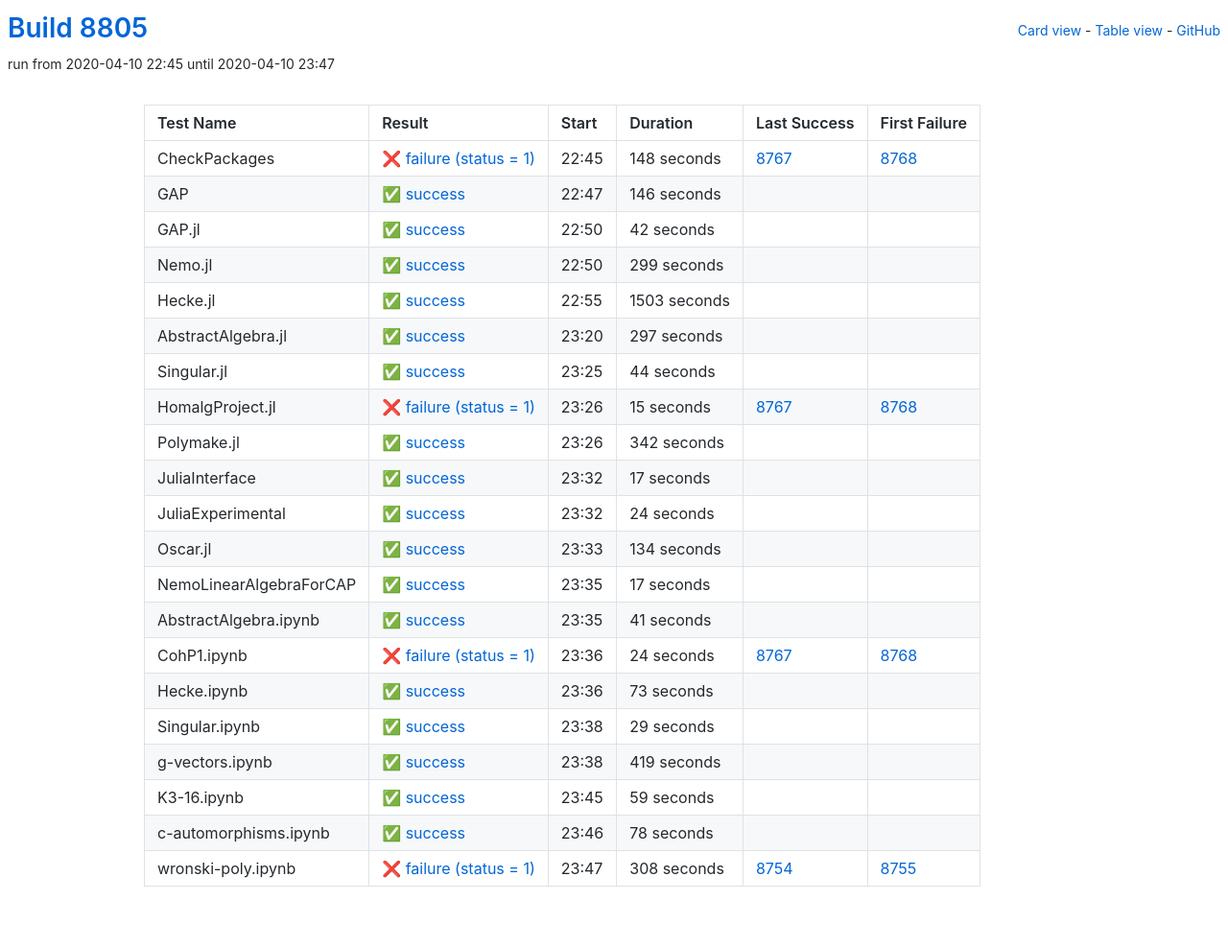
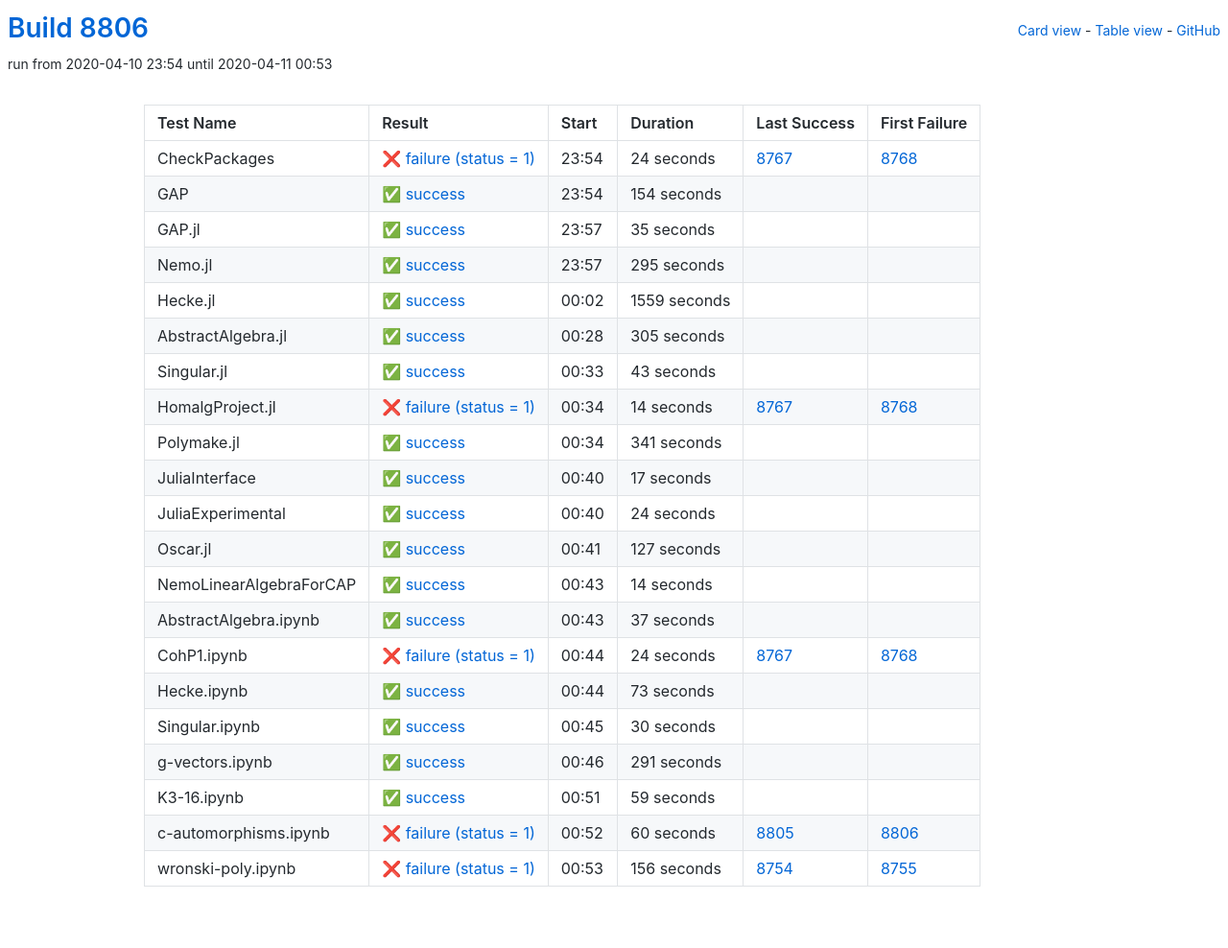
Before and after one commit to oscar-system/oscar-ci-status, a Jekyll site: the page built from table.html, in a window 1280 px wide. Shown: the whole page at 96% size. Built offline with Jekyll 4.4.1, drawn with Linux system fonts in a browser that asks for light colours.

Commit message:
Build 8806

```diff
--- a/_data/ci.yml
+++ b/_data/ci.yml
@@ -1,104 +1,104 @@
-build: 8805
-build_url: https://oscarci.mathematik.uni-kl.de/job/oscar/8805/
+build: 8806
+build_url: https://oscarci.mathematik.uni-kl.de/job/oscar/8806/
 job: oscar
 tests:
-- duration: 148
+- duration: 24
   exitcode: 1
   first_failure: 8768
   first_failure_url: https://oscarci.mathematik.uni-kl.de/job/oscar/8768/
   last_success: 8767
   last_success_url: https://oscarci.mathematik.uni-kl.de/job/oscar/8767/
-  log: https://oscarci.mathematik.uni-kl.de/job/oscar/8805/artifact/logs/build-8805/CheckPackages.log
+  log: https://oscarci.mathematik.uni-kl.de/job/oscar/8806/artifact/logs/build-8806/CheckPackages.log
   name: CheckPackages
-  start: 2020-04-10 22:45
+  start: 2020-04-10 23:54
   status: failure
   success: false
-- duration: 146
+- duration: 154
   exitcode: 0
   first_failure: false
   first_failure_url: null
   last_success: false
   last_success_url: null
-  log: https://oscarci.mathematik.uni-kl.de/job/oscar/8805/artifact/logs/build-8805/GAP.log
+  log: https://oscarci.mathematik.uni-kl.de/job/oscar/8806/artifact/logs/build-8806/GAP.log
   name: GAP
-  start: 2020-04-10 22:47
+  start: 2020-04-10 23:54
   status: success
   success: true
-- duration: 42
+- duration: 35
   exitcode: 0
   first_failure: false
   first_failure_url: null
   last_success: false
   last_success_url: null
-  log: https://oscarci.mathematik.uni-kl.de/job/oscar/8805/artifact/logs/build-8805/GAP.jl.log
+  log: https://oscarci.mathematik.uni-kl.de/job/oscar/8806/artifact/logs/build-8806/GAP.jl.log
   name: GAP.jl
-  start: 2020-04-10 22:50
+  start: 2020-04-10 23:57
   status: success
   success: true
-- duration: 299
+- duration: 295
   exitcode: 0
   first_failure: false
   first_failure_url: null
   last_success: false
   last_success_url: null
-  log: https://oscarci.mathematik.uni-kl.de/job/oscar/8805/artifact/logs/build-8805/Nemo.jl.log
+  log: https://oscarci.mathematik.uni-kl.de/job/oscar/8806/artifact/logs/build-8806/Nemo.jl.log
   name: Nemo.jl
-  start: 2020-04-10 22:50
+  start: 2020-04-10 23:57
   status: success
   success: true
-- duration: 1503
+- duration: 1559
   exitcode: 0
   first_failure: false
   first_failure_url: null
   last_success: false
   last_success_url: null
-  log: https://oscarci.mathematik.uni-kl.de/job/oscar/8805/artifact/logs/build-8805/Hecke.jl.log
+  log: https://oscarci.mathematik.uni-kl.de/job/oscar/8806/artifact/logs/build-8806/Hecke.jl.log
   name: Hecke.jl
-  start: 2020-04-10 22:55
+  start: 2020-04-11 00:02
   status: success
   success: true
-- duration: 297
+- duration: 305
   exitcode: 0
   first_failure: false
   first_failure_url: null
   last_success: false
   last_success_url: null
-  log: https://oscarci.mathematik.uni-kl.de/job/oscar/8805/artifact/logs/build-8805/AbstractAlgebra.jl.log
+  log: https://oscarci.mathematik.uni-kl.de/job/oscar/8806/artifact/logs/build-8806/AbstractAlgebra.jl.log
   name: AbstractAlgebra.jl
-  start: 2020-04-10 23:20
+  start: 2020-04-11 00:28
   status: success
   success: true
-- duration: 44
+- duration: 43
   exitcode: 0
   first_failure: false
   first_failure_url: null
   last_success: false
   last_success_url: null
-  log: https://oscarci.mathematik.uni-kl.de/job/oscar/8805/artifact/logs/build-8805/Singular.jl.log
+  log: https://oscarci.mathematik.uni-kl.de/job/oscar/8806/artifact/logs/build-8806/Singular.jl.log
   name: Singular.jl
-  start: 2020-04-10 23:25
+  start: 2020-04-11 00:33
   status: success
   success: true
-- duration: 15
+- duration: 14
   exitcode: 1
   first_failure: 8768
   first_failure_url: https://oscarci.mathematik.uni-kl.de/job/oscar/8768/
   last_success: 8767
   last_success_url: https://oscarci.mathematik.uni-kl.de/job/oscar/8767/
-  log: https://oscarci.mathematik.uni-kl.de/job/oscar/8805/artifact/logs/build-8805/HomalgProject.jl.log
+  log: https://oscarci.mathematik.uni-kl.de/job/oscar/8806/artifact/logs/build-8806/HomalgProject.jl.log
   name: HomalgProject.jl
-  start: 2020-04-10 23:26
+  start: 2020-04-11 00:34
   status: failure
   success: false
-- duration: 342
+- duration: 341
   exitcode: 0
   first_failure: false
   first_failure_url: null
   last_success: false
   last_success_url: null
-  log: https://oscarci.mathematik.uni-kl.de/job/oscar/8805/artifact/logs/build-8805/Polymake.jl.log
+  log: https://oscarci.mathematik.uni-kl.de/job/oscar/8806/artifact/logs/build-8806/Polymake.jl.log
   name: Polymake.jl
-  start: 2020-04-10 23:26
+  start: 2020-04-11 00:34
   status: success
   success: true
 - duration: 17
@@ -107,9 +107,9 @@ tests:
   first_failure_url: null
   last_success: false
   last_success_url: null
-  log: https://oscarci.mathematik.uni-kl.de/job/oscar/8805/artifact/logs/build-8805/JuliaInterface.log
+  log: https://oscarci.mathematik.uni-kl.de/job/oscar/8806/artifact/logs/build-8806/JuliaInterface.log
   name: JuliaInterface
-  start: 2020-04-10 23:32
+  start: 2020-04-11 00:40
   status: success
   success: true
 - duration: 24
@@ -118,42 +118,42 @@ tests:
   first_failure_url: null
   last_success: false
   last_success_url: null
-  log: https://oscarci.mathematik.uni-kl.de/job/oscar/8805/artifact/logs/build-8805/JuliaExperimental.log
+  log: https://oscarci.mathematik.uni-kl.de/job/oscar/8806/artifact/logs/build-8806/JuliaExperimental.log
   name: JuliaExperimental
-  start: 2020-04-10 23:32
+  start: 2020-04-11 00:40
   status: success
   success: true
-- duration: 134
+- duration: 127
   exitcode: 0
   first_failure: false
   first_failure_url: null
   last_success: false
   last_success_url: null
-  log: https://oscarci.mathematik.uni-kl.de/job/oscar/8805/artifact/logs/build-8805/Oscar.jl.log
+  log: https://oscarci.mathematik.uni-kl.de/job/oscar/8806/artifact/logs/build-8806/Oscar.jl.log
   name: Oscar.jl
-  start: 2020-04-10 23:33
+  start: 2020-04-11 00:41
   status: success
   success: true
-- duration: 17
+- duration: 14
   exitcode: 0
   first_failure: false
   first_failure_url: null
   last_success: false
   last_success_url: null
-  log: https://oscarci.mathematik.uni-kl.de/job/oscar/8805/artifact/logs/build-8805/NemoLinearAlgebraForCAP.log
+  log: https://oscarci.mathematik.uni-kl.de/job/oscar/8806/artifact/logs/build-8806/NemoLinearAlgebraForCAP.log
   name: NemoLinearAlgebraForCAP
-  start: 2020-04-10 23:35
+  start: 2020-04-11 00:43
   status: success
   success: true
-- duration: 41
+- duration: 37
   exitcode: 0
   first_failure: false
   first_failure_url: null
   last_success: false
   last_success_url: null
-  log: https://oscarci.mathematik.uni-kl.de/job/oscar/8805/artifact/logs/build-8805/AbstractAlgebra.ipynb.log
+  log: https://oscarci.mathematik.uni-kl.de/job/oscar/8806/artifact/logs/build-8806/AbstractAlgebra.ipynb.log
   name: AbstractAlgebra.ipynb
-  start: 2020-04-10 23:35
+  start: 2020-04-11 00:43
   status: success
   success: true
 - duration: 24
@@ -162,9 +162,9 @@ tests:
   first_failure_url: https://oscarci.mathematik.uni-kl.de/job/oscar/8768/
   last_success: 8767
   last_success_url: https://oscarci.mathematik.uni-kl.de/job/oscar/8767/
-  log: https://oscarci.mathematik.uni-kl.de/job/oscar/8805/artifact/logs/build-8805/CohP1.ipynb.log
+  log: https://oscarci.mathematik.uni-kl.de/job/oscar/8806/artifact/logs/build-8806/CohP1.ipynb.log
   name: CohP1.ipynb
-  start: 2020-04-10 23:36
+  start: 2020-04-11 00:44
   status: failure
   success: false
 - duration: 73
@@ -173,31 +173,31 @@ tests:
   first_failure_url: null
   last_success: false
   last_success_url: null
-  log: https://oscarci.mathematik.uni-kl.de/job/oscar/8805/artifact/logs/build-8805/Hecke.ipynb.log
+  log: https://oscarci.mathematik.uni-kl.de/job/oscar/8806/artifact/logs/build-8806/Hecke.ipynb.log
   name: Hecke.ipynb
-  start: 2020-04-10 23:36
+  start: 2020-04-11 00:44
   status: success
   success: true
-- duration: 29
+- duration: 30
   exitcode: 0
   first_failure: false
   first_failure_url: null
   last_success: false
   last_success_url: null
-  log: https://oscarci.mathematik.uni-kl.de/job/oscar/8805/artifact/logs/build-8805/Singular.ipynb.log
+  log: https://oscarci.mathematik.uni-kl.de/job/oscar/8806/artifact/logs/build-8806/Singular.ipynb.log
   name: Singular.ipynb
-  start: 2020-04-10 23:38
+  start: 2020-04-11 00:45
   status: success
   success: true
-- duration: 419
+- duration: 291
   exitcode: 0
   first_failure: false
   first_failure_url: null
   last_success: false
   last_success_url: null
-  log: https://oscarci.mathematik.uni-kl.de/job/oscar/8805/artifact/logs/build-8805/g-vectors.ipynb.log
+  log: https://oscarci.mathematik.uni-kl.de/job/oscar/8806/artifact/logs/build-8806/g-vectors.ipynb.log
   name: g-vectors.ipynb
-  start: 2020-04-10 23:38
+  start: 2020-04-11 00:46
   status: success
   success: true
 - duration: 59
@@ -206,30 +206,30 @@ tests:
   first_failure_url: null
   last_success: false
   last_success_url: null
-  log: https://oscarci.mathematik.uni-kl.de/job/oscar/8805/artifact/logs/build-8805/K3-16.ipynb.log
+  log: https://oscarci.mathematik.uni-kl.de/job/oscar/8806/artifact/logs/build-8806/K3-16.ipynb.log
   name: K3-16.ipynb
-  start: 2020-04-10 23:45
+  start: 2020-04-11 00:51
   status: success
   success: true
-- duration: 78
-  exitcode: 0
-  first_failure: false
-  first_failure_url: null
-  last_success: false
-  last_success_url: null
-  log: https://oscarci.mathematik.uni-kl.de/job/oscar/8805/artifact/logs/build-8805/c-automorphisms.ipynb.log
+- duration: 60
+  exitcode: 1
+  first_failure: 8806
+  first_failure_url: https://oscarci.mathematik.uni-kl.de/job/oscar/8806/
+  last_success: 8805
+  last_success_url: https://oscarci.mathematik.uni-kl.de/job/oscar/8805/
+  log: https://oscarci.mathematik.uni-kl.de/job/oscar/8806/artifact/logs/build-8806/c-automorphisms.ipynb.log
   name: c-automorphisms.ipynb
-  start: 2020-04-10 23:46
-  status: success
-  success: true
-- duration: 308
+  start: 2020-04-11 00:52
+  status: failure
+  success: false
+- duration: 156
   exitcode: 1
   first_failure: 8755
   first_failure_url: https://oscarci.mathematik.uni-kl.de/job/oscar/8755/
   last_success: 8754
   last_success_url: https://oscarci.mathematik.uni-kl.de/job/oscar/8754/
-  log: https://oscarci.mathematik.uni-kl.de/job/oscar/8805/artifact/logs/build-8805/wronski-poly.ipynb.log
+  log: https://oscarci.mathematik.uni-kl.de/job/oscar/8806/artifact/logs/build-8806/wronski-poly.ipynb.log
   name: wronski-poly.ipynb
-  start: 2020-04-10 23:47
+  start: 2020-04-11 00:53
   status: failure
   success: false
```
Also changed, not shown: README.md.
